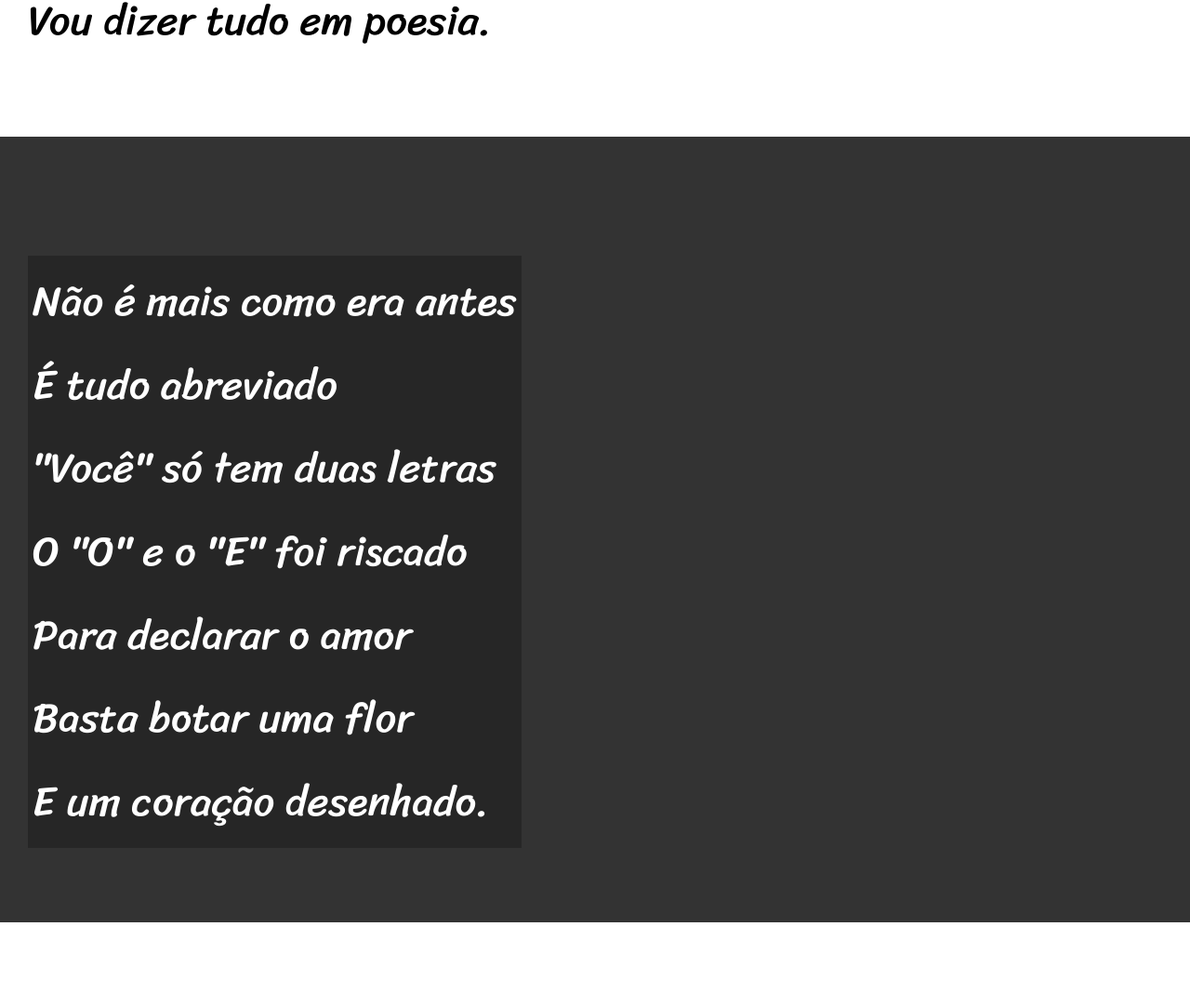
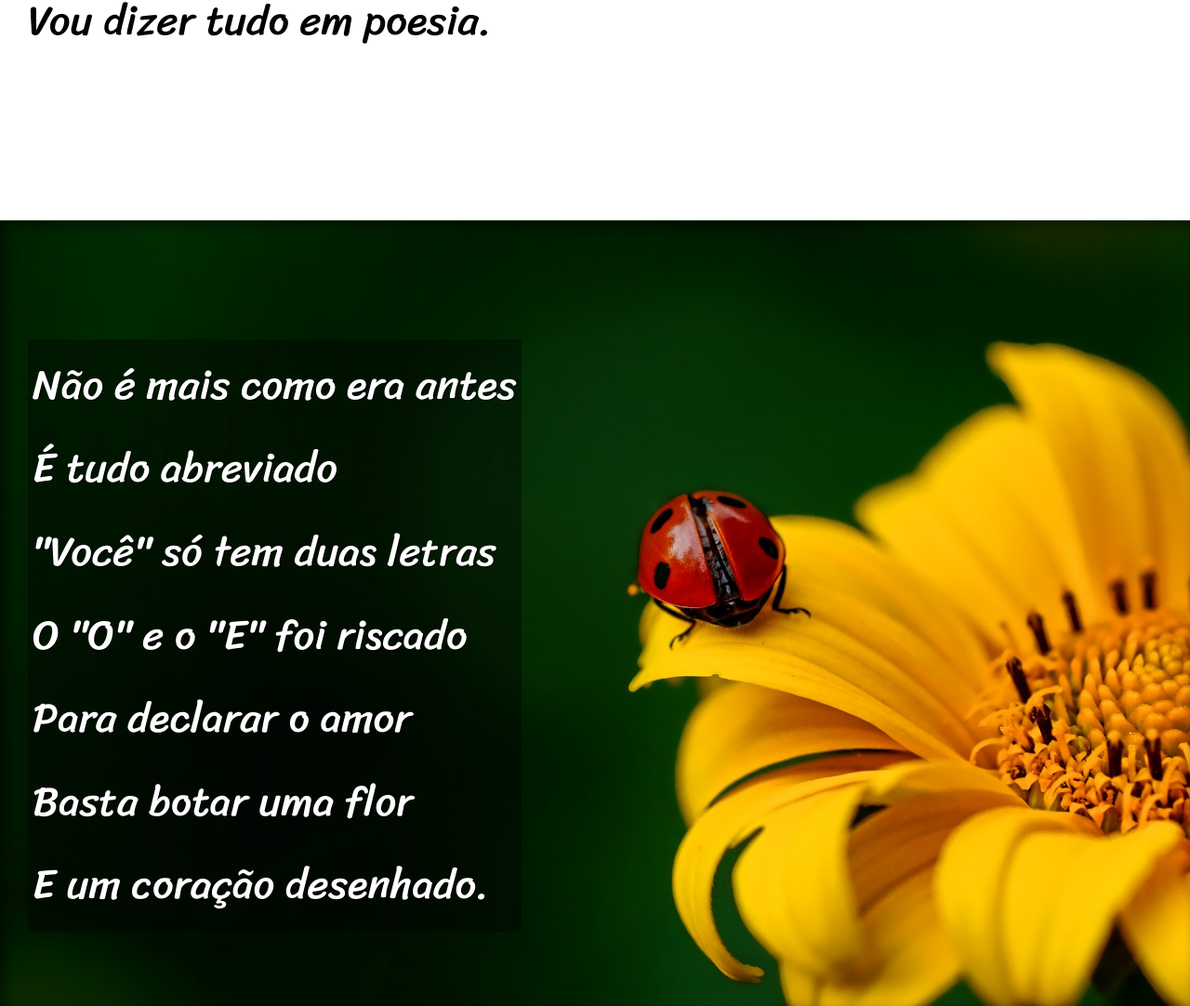
Before and after one commit to VitorKruel102/cordel-moderno, a plain HTML site: page index.html in a window 1280 px wide. Shown: the part 948-2030 px from the top of the page at 93% size. Drawn offline with Linux system fonts and the light colour scheme.

Commit message:
Fixando imagem ao fundo e finalizando o projeto.

```diff
--- a/assets/css/style.css
+++ b/assets/css/style.css
@@ -56,6 +56,10 @@ section {
     font-size: 3.5vw;
 }
 
+section > p {
+    padding-bottom: 2em;
+}
+
 section.normal {
     background-color: white;
     color: black;
@@ -64,12 +68,26 @@ section.normal {
 section.imagem {
     background-color: rgb(51, 51, 51);
     color: white;
+    box-shadow: inset 6px 6px 13px 0px rgba(0, 0, 0, 0.471);
+    background-attachment: fixed;
 }
 
 section.imagem > p {
     display: inline-block;
     padding: 5px;
-    background-color: rgba(0, 0, 0, 0.253);
+    background-color: rgba(0, 0, 0, 0.378);
+    text-shadow: 1px 1px 0px black;
+}
+
+section#img01 {
+    background-image: url(../imagens/background001.jpg);
+    background-position: right center;
+    background-size: cover;
+}
+
+section#img02 {
+    background-image: url(../imagens/background002.jpg);
+    background-size: cover;
 }
 
 footer {
--- a/index.html
+++ b/index.html
@@ -29,7 +29,7 @@
         </p>
     </section>
 
-    <section class="imagem">
+    <section class="imagem" id="img01">
         <p>
             Não é mais como era antes <br>
             É tudo abreviado <br>
@@ -63,7 +63,7 @@
         </p>
     </section>
 
-    <section class="imagem">
+    <section class="imagem" id="img02">
         <p>
             Tenho saudade das cartas <br>
             Escritas com a própria mão <br>
```
